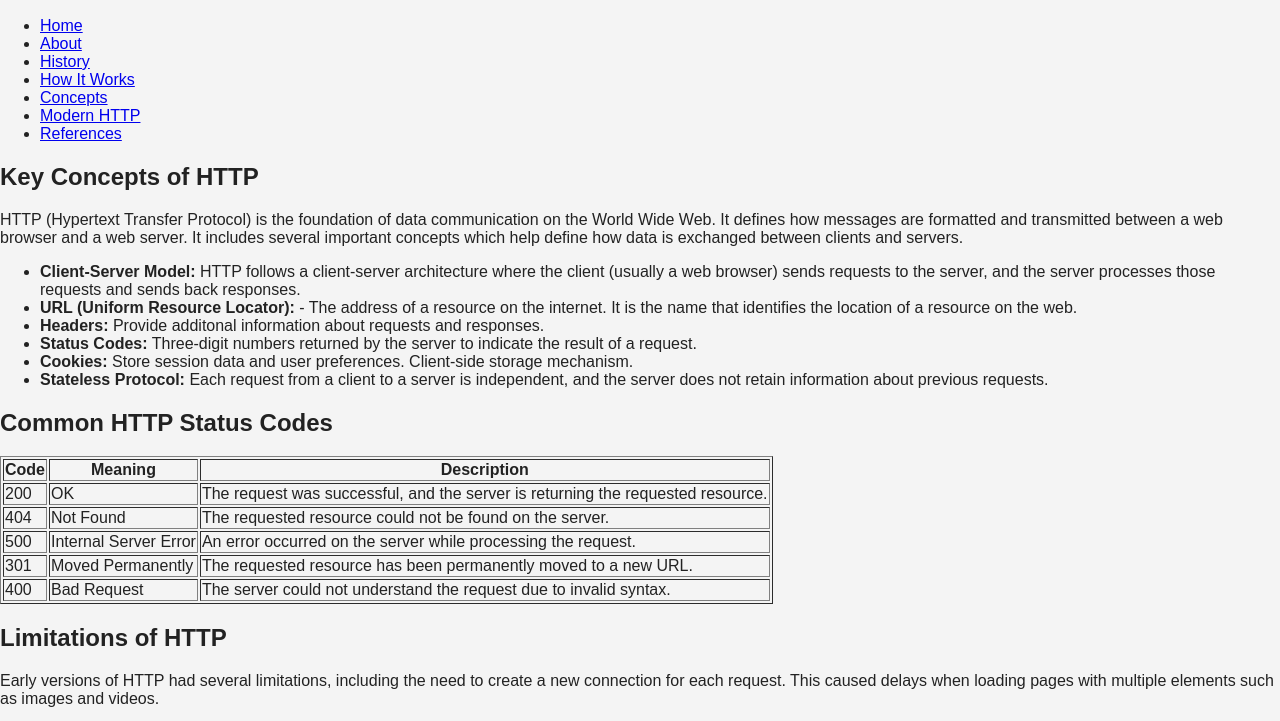
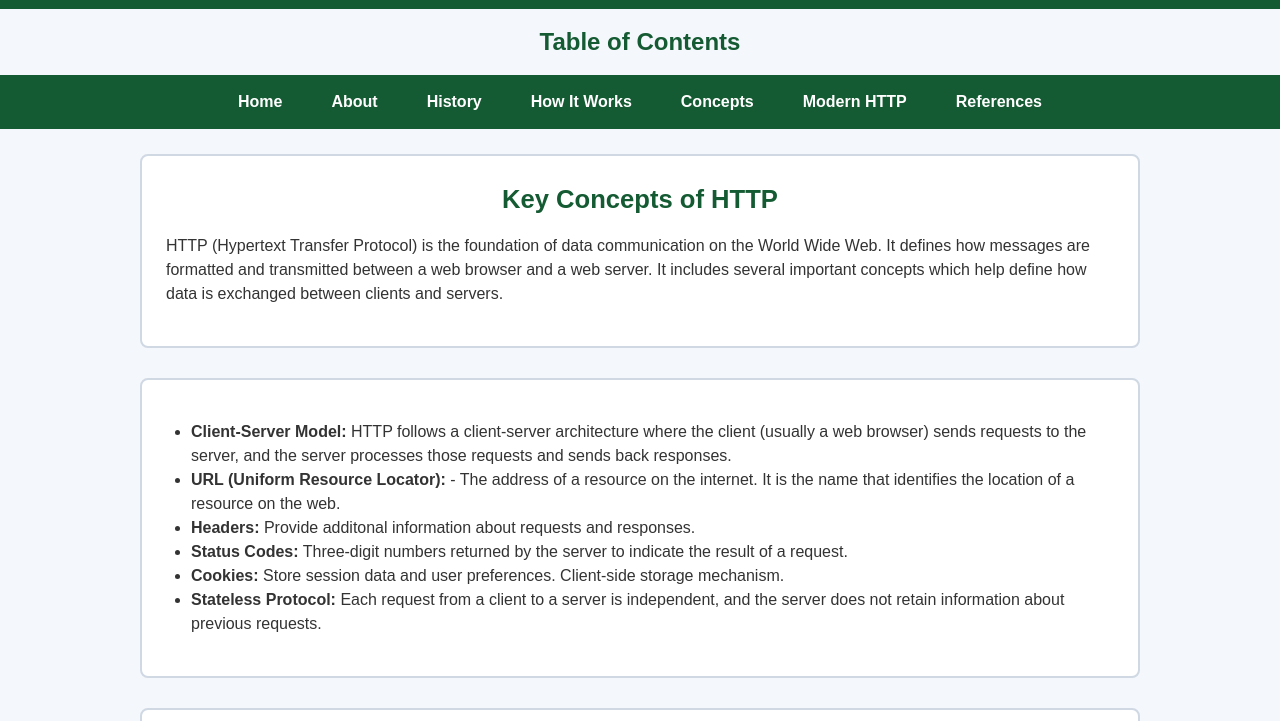
Before and after one commit to MrKrispin/it3203-web, a plain HTML site: page concepts.html in a window 1280 px wide. Shown: the part 111-832 px from the top of the page. Drawn offline with Linux system fonts and the light colour scheme.

Commit message:
CSS Styling added to HTML PM 1 Completed

```diff
--- a/CSS/it3203style.css
+++ b/CSS/it3203style.css
@@ -1,8 +1,159 @@
+/* General page styling affects the entire website, including fonts, colors, and layout */
 body {
   font-family: Arial, sans-serif;
-  background-color:#f4f7fb;
-  color: #222;
+  background-color: #f4f7fb;
+  color: #333;
   margin: 0;
   padding: 0;
-  background-color: #f4f4f4;
+  line-height: 1.5;
 }
+
+/* Main site header customizes the appearance of the header section */
+header {
+  background-color: #145a32;
+  color: White;
+  text-align: center;
+  padding: 30px 0;
+}
+
+/* Main page title inside header. Affects the styling of the main heading text from each page */
+header h1 {
+  margin: 0;
+  font-size: 2.5rem;
+}
+
+/* Element only for the Table of contents heading under page header */
+body  h2 {
+  text-align: center;
+  color: #145a32;
+  margin: 15px 0 15px 0;
+}
+
+/* Navigation bar */
+nav {
+  background-color: #145a32;
+  padding: 15px;
+}
+
+nav ul {
+  list-style: none;
+  margin: 0;
+  padding: 0;
+  display: flex;
+  justify-content: center;
+  gap: 25px;
+  flex-wrap: wrap;
+}
+
+nav li {
+  margin: 0;
+}
+
+nav a {
+  color: white;
+  text-decoration: none;
+  font-weight: bold;
+  padding: 8px 12px;
+  border-radius: 5px;
+}
+
+nav a:hover {
+  background-color: #333;
+}
+
+/* Main content */
+main {
+  max-width: 1000px;
+  margin: 25px auto;
+  padding: 0 20px;
+}
+
+/* Content sections */
+section {
+  background-color: white;
+  border: 2px solid #cfd8e3;
+  border-radius: 8px;
+  padding: 24px;
+  margin-bottom: 30px;
+}
+
+/* Section headings */
+section h2 {
+  color: #145a32;
+  margin-top: 0;
+  font-size: 1.6rem;
+}
+
+/* Paragraphs and list items */
+p,
+li {
+  font-size: 16px;
+}
+
+/* Lists */
+ul,
+ol {
+  padding-left: 25px;
+}
+
+/* Images */
+img {
+  display: block;
+  max-width: 100%;
+  height: auto;
+  margin: 20px auto;
+  border: 1px solid #cfd8e3;
+  border-radius: 10px;
+}
+
+/* Table */
+table {
+  width: 100%;
+  border-collapse: collapse;
+  margin-top: 15px;
+}
+
+th,
+td {
+  border: 1px solid #000000;
+  padding: 10px;
+  text-align: center;
+}
+
+th {
+  background-color: #dbe8f4;
+}
+
+/* Links inside main content */
+main a {
+  color: #145a32;
+}
+
+main a:hover {
+  color: #2d6ea3;
+}
+
+main a:visited {
+  color: #210ad2;
+}
+
+/* Footer */
+footer {
+  background-color: #145a32;
+  color: white;
+  text-align: center;
+  padding: 40px;
+  margin-top: 40px;
+}
+
+footer a {
+  color: whitesmoke;
+}
+
+footer a:hover {
+  color: #dbe8f4;
+}
+
+footer a:visited {
+  color: #210ad2;
+}
```
